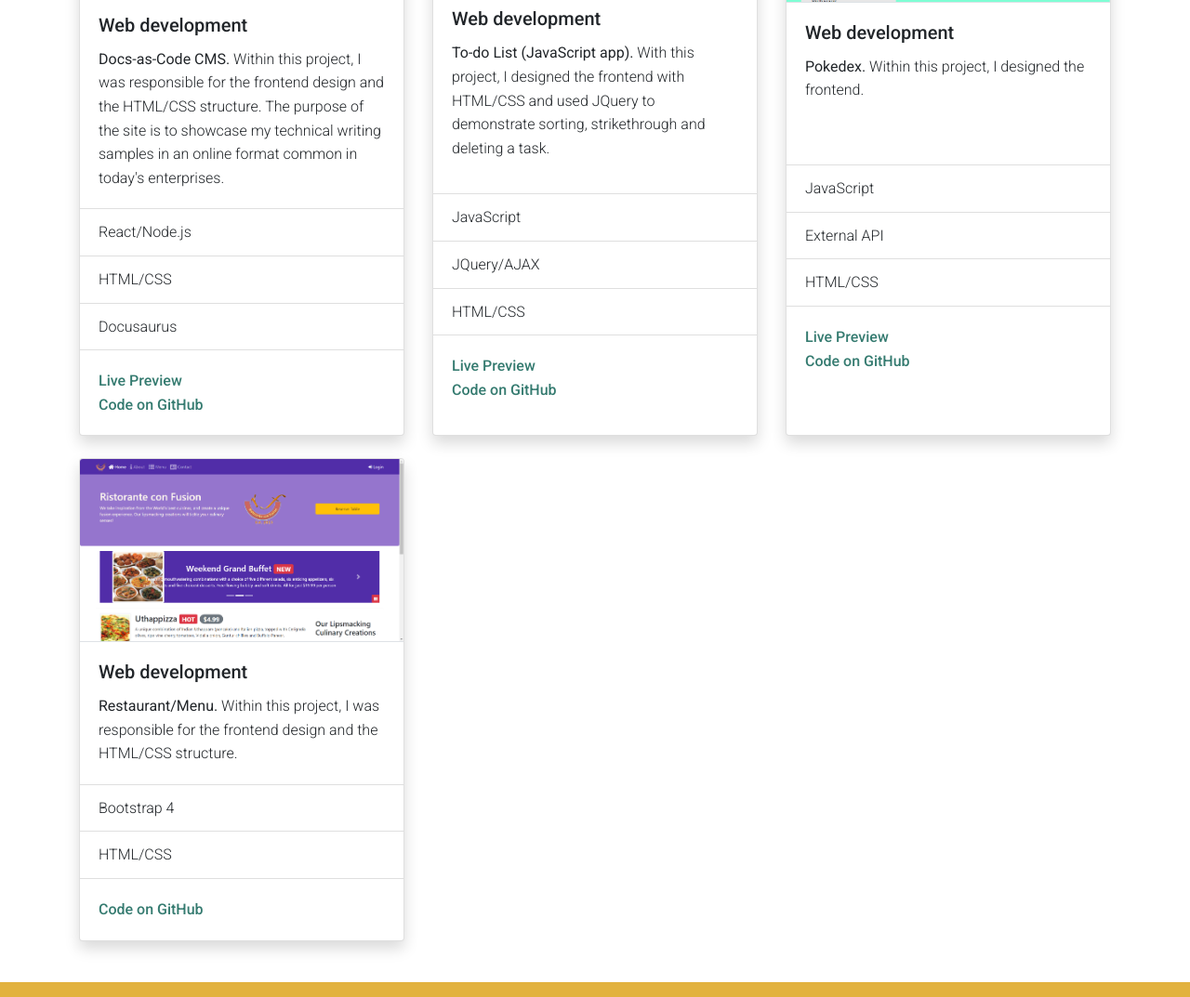
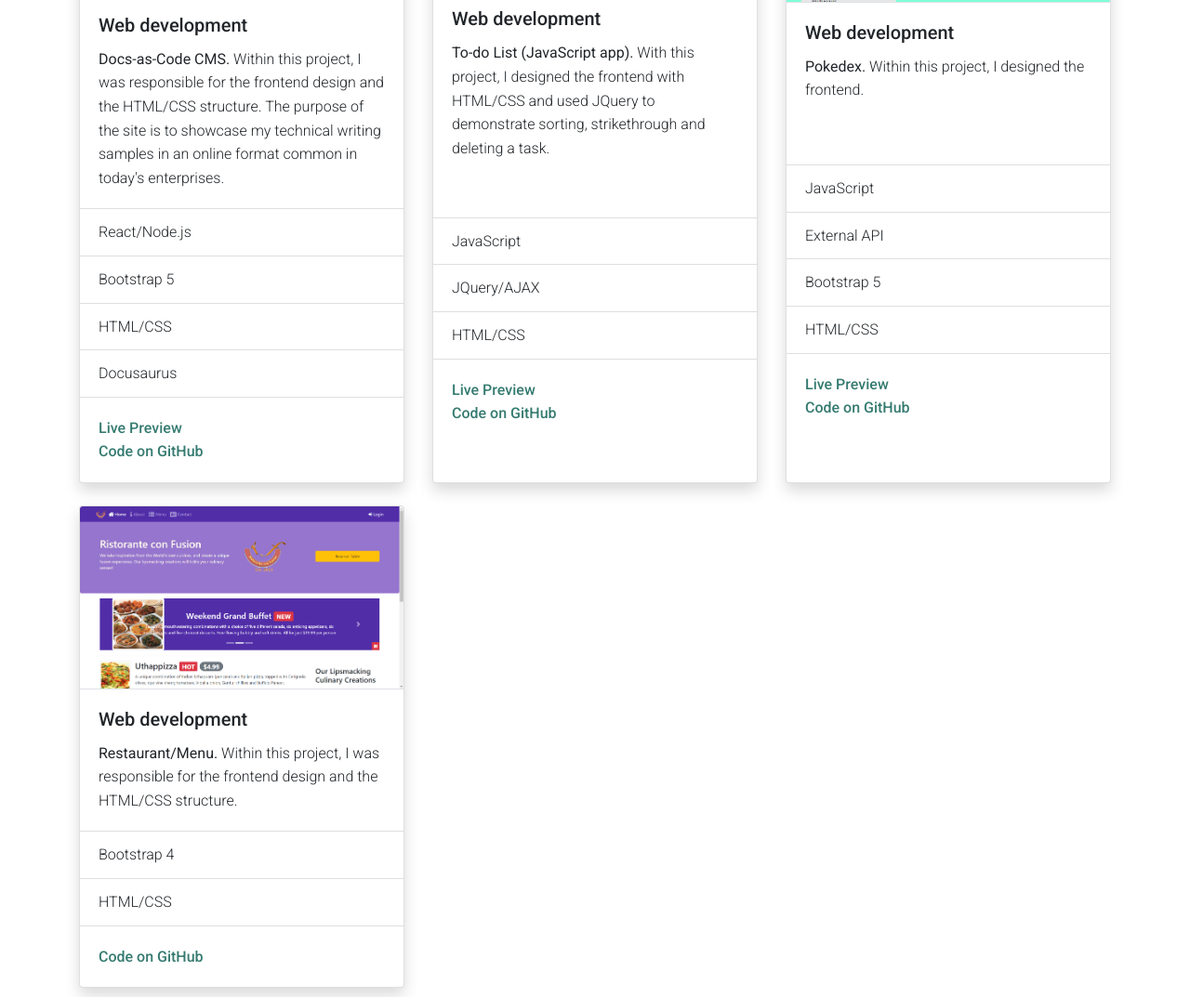
Before and after one commit to patriciamcphee/my-fullstack-portfolio, a website: page index.html in a window 1280 px wide. Shown: the part 2408-3481 px from the top of the page at 93% size. Drawn offline with nearby package versions, Linux system fonts and the light colour scheme.

```diff
--- a/index.html
+++ b/index.html
@@ -210,6 +210,7 @@
                       </div>
                       <ul class="list-group list-group-flush">
                           <li class="list-group-item">React/Node.js</li>
+                          <li class="list-group-item">Bootstrap 5</li>
                           <li class="list-group-item">HTML/CSS</li>
                           <li class="list-group-item">Docusaurus</li>
                         </ul>
@@ -229,6 +230,7 @@
                     <ul class="list-group list-group-flush">
                         <li class="list-group-item">JavaScript</li>
                         <li class="list-group-item">External API</li>
+                        <li class="list-group-item">Bootstrap 5</li>
                         <li class="list-group-item">HTML/CSS</li>
                         </ul>
                         <div class="card-body">
```
